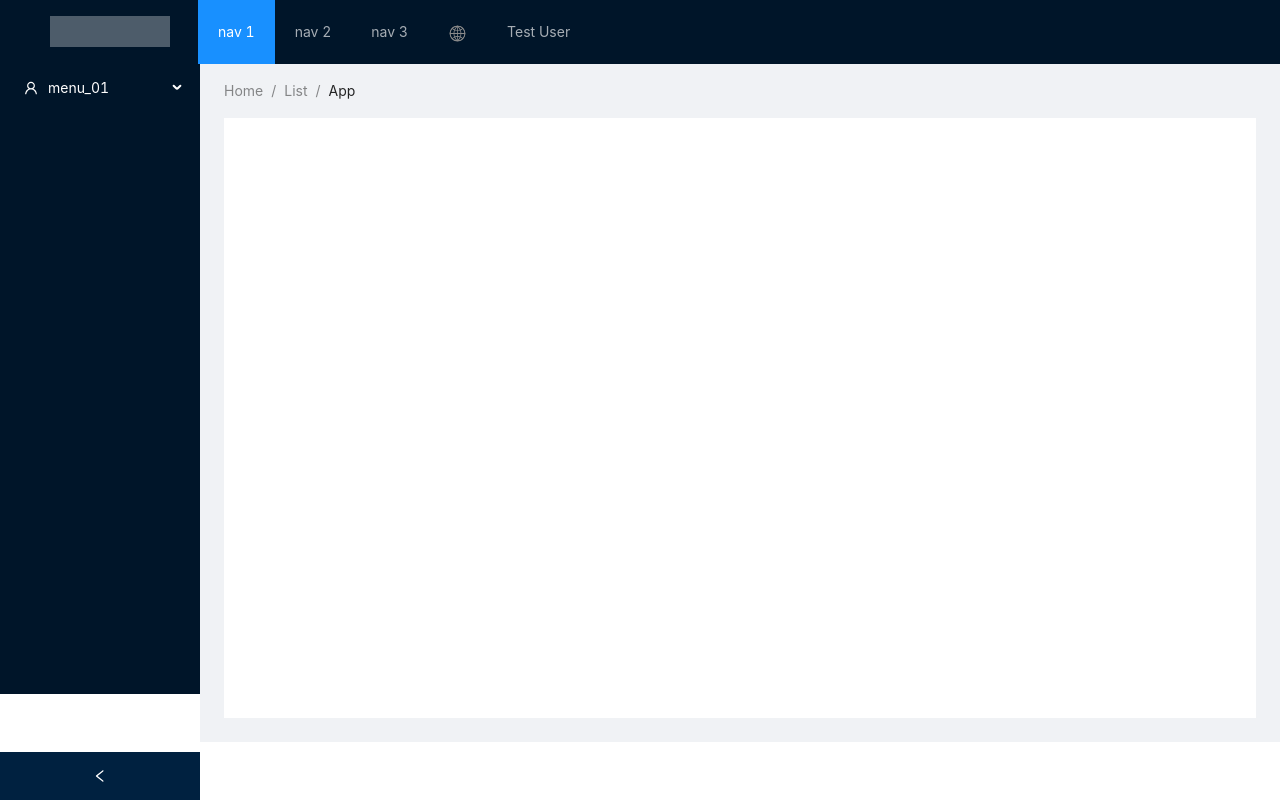
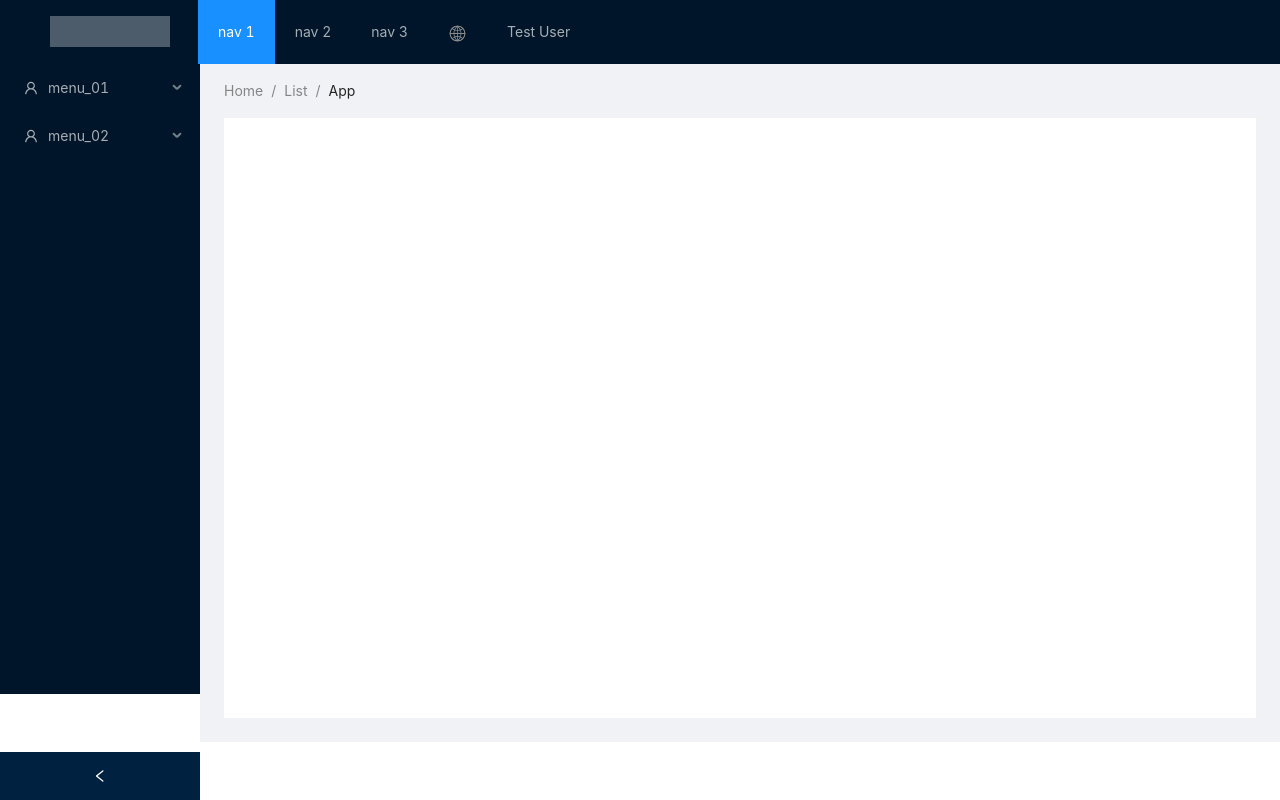
Before and after one commit to zhoumary/antd-hws, a React (Create React App) app: page /user in a window 1280 px wide. Built offline with nearby package versions, Linux system fonts and the light colour scheme; no server answers.

Commit message:
render menus

```diff
--- a/src/layouts/MenuLayout.tsx
+++ b/src/layouts/MenuLayout.tsx
@@ -22,6 +22,7 @@ type Props = {
 
 const MenuLayout: React.FC<Props> = props => {
   const [menus, setMenus] = useState({});
+  const [subMenus, setSubMenus] = useState({})
   const [collapsed, setCollapsed] = useState(false);
 
   const [data, setData] = useState({});
@@ -37,12 +38,13 @@ const MenuLayout: React.FC<Props> = props => {
   };
 
   useEffect(() => {
-    renderMenu();
-  }, [menus]);
+    // renderMenu();
+  }, []);
+
 
   const renderMenuItems = (menusItems: any) => {
     return  (<SubMenu
-      key={menusItems.id}
+      key={menusItems.code}
       title={
         <span>
           <UserOutlined />
@@ -55,15 +57,126 @@ const MenuLayout: React.FC<Props> = props => {
   }
 
   const renderSubMenus = (subMenus: any) => {
-    console.log(subMenus.length)
+    console.log("child" + subMenus.length)
     if (subMenus.length == 1) {
-      return <Menu.Item key={subMenus[0].id}>{subMenus[0].name}</Menu.Item>
+      // judge its subMenus count
+      let menuItems:any = [];
+      if (subMenus[0].subMenus.length == 0) {
+        menuItems.push(<Menu.Item key={subMenus[0].code}>{subMenus[0].name}</Menu.Item>)
+      } else if (subMenus[0].subMenus.length >= 1) {
+        menuItems.push(renderMenuItems(subMenus[0]))
+      }
+      if (menuItems) {
+        return menuItems
+      }
     } else if (subMenus.length > 1) {
-      return subMenus.map(renderMenuItems)
+      let menuItems:any = [];
+      subMenus.map((subMenu:any) => {
+        // judge its subMenus count
+        if (subMenu.subMenus.length == 0) {
+          menuItems.push(<Menu.Item key={subMenu.code}>{subMenu.name}</Menu.Item>)
+        } else if (subMenu.subMenus.length >= 1) {
+          menuItems.push(renderMenuItems(subMenu))
+        }
+      })
+      if (menuItems) {
+        return menuItems
+      }
     } else if (subMenus.length == 0) {
       return
     }
   }
+
+  // mock menus to render home menu
+  const mockMenus = [{
+    id: 1,
+    code: "01",
+    sequence: 1,
+    name: "menu_01",
+    subMenus: [{
+            id: 1,
+            code: "0101",
+            sequence: 1,
+            name: "menu_0101",
+            subMenus: [{
+              id: 1,
+              code: "010101",
+              sequence: 1,
+              name: "menu_010101",
+              subMenus: []
+          }, {
+            id: 2,
+            code: "010102",
+            sequence: 2,
+            name: "menu_010102",
+            subMenus: []
+        }]
+        },
+        {
+            id: 2,
+            code: "0102",
+            sequence: 2,
+            name: "menu_0102",
+            subMenus: [{
+              id: 1,
+              code: "010201",
+              sequence: 1,
+              name: "menu_010201",
+              subMenus: [{
+                id: 1,
+                code: "01020101",
+                sequence: 1,
+                name: "menu_01020101",
+                subMenus: []
+            }]
+          }]
+        }
+    ]
+  },{
+    id: 2,
+    code: "02",
+    sequence: 2,
+    name: "menu_02",
+    subMenus: [{
+            id: 1,
+            code: "0201",
+            sequence: 1,
+            name: "menu_0201",
+            subMenus: [{
+              id: 1,
+              code: "020101",
+              sequence: 1,
+              name: "menu_020101",
+              subMenus: []
+          }, {
+            id: 2,
+            code: "010202",
+            sequence: 2,
+            name: "menu_010202",
+            subMenus: []
+        }]
+        },
+        {
+            id: 2,
+            code: "0202",
+            sequence: 2,
+            name: "menu_0202",
+            subMenus: [{
+              id: 1,
+              code: "020201",
+              sequence: 1,
+              name: "menu_020201",
+              subMenus: [{
+                id: 1,
+                code: "02020101",
+                sequence: 1,
+                name: "menu_01020101",
+                subMenus: []
+            }]
+          }]
+        }
+    ]
+  }]
 
   const renderMenu = () => {
     const userIDCookie = new Cookies();
@@ -140,57 +253,6 @@ const MenuLayout: React.FC<Props> = props => {
     </Menu>
   );
 
-  // mock menus to render home menu
-  const mockMenus = [{
-    id: 1,
-    code: "01",
-    sequence: 1,
-    name: "menu_01",
-    subMenus: [{
-            id: 1,
-            code: "0101",
-            sequence: 1,
-            name: "menu_0101",
-            subMenus: [{
-                    id: 1,
-                    code: "010101",
-                    sequence: 1,
-                    name: "menu_010101",
-                    subMenus: []
-                }, {
-                    id: 2,
-                    code: "010102",
-                    sequence: 2,
-                    name: "menu_010102",
-                    subMenus: []
-                }
-            ]
-        },
-        {
-            id: 2,
-            code: "0102",
-            sequence: 2,
-            name: "menu_0102",
-            subMenus: [{
-                    id: 1,
-                    code: "010201",
-                    sequence: 1,
-                    name: "menu_010201",
-                    subMenus: [{
-                            id: 1,
-                            code: "01020101",
-                            sequence: 1,
-                            name: "menu_01020101",
-                            subMenus: []
-                        }
-                    ]
-                }
-            ]
-        }
-    ]
-  }]
-  console.log(mockMenus.length)
-
   return (
     <Layout>
       <Header className="header">
@@ -230,8 +292,8 @@ const MenuLayout: React.FC<Props> = props => {
           <Menu
             theme="dark"
             mode="inline"
-            defaultSelectedKeys={["1"]}
-            defaultOpenKeys={["sub1"]}
+            // defaultSelectedKeys={["1"]}
+            // defaultOpenKeys={["sub1"]}
             style={{ height: "100%", borderRight: 0 }}
           >
             {mockMenus.map(renderMenuItems)}
--- a/src/pages/Register.tsx
+++ b/src/pages/Register.tsx
@@ -25,6 +25,7 @@ const Register = () => {
   });
   let selectedRoles:any = [];
   let allRoles:any = [];
+  let allShowRoles:any = [];
   let allRolesDesc:any = [];
   const [isRoleError, setIsRoleError] = useState(false);
   const [roleError, setRoleError] = useState("");
@@ -78,7 +79,7 @@ const Register = () => {
 
   const loadRolesDesc = () => {
     allRoles.foreach((eachOne:any) => {
-      return (<Option key={eachOne.id} value={eachOne.id}>{eachOne.description}</Option>)
+      allShowRoles.push(<Option key={eachOne.id} value={eachOne.id}>{eachOne.description}</Option>)
     })
   }
 
@@ -265,7 +266,7 @@ const Register = () => {
                   setContent({ ...content, roles: selectedRoles });
                 }}
               >
-                {loadRolesDesc}
+                {allShowRoles}
               </Select>
             </Form.Item>
 
--- a/src/pages/Welcome.tsx
+++ b/src/pages/Welcome.tsx
@@ -46,22 +46,25 @@ const Welcome = () => {
           }
           setIsError(true);
         });
+    } else {
+      setIsError(true);
+      setError("The user information is incomplete.")
     }
   };
 
   const renderUserInfo = () => {
     if (userInfo) {
-      // Object.keys(userInfo).map(function(key, index) {
-      //   return (
-      //     <Card
-      //         style={{ marginTop: 16 }}
-      //         type="inner"
-      //         title="Inner Card title"
-      //       >
-      //         userInfo[key]
-      //     </Card>
-      //   )
-      // });
+      Object.keys(userInfo).map(function(key, index) {
+        return (
+          <Card
+              style={{ marginTop: 16 }}
+              type="inner"
+              title="Inner Card title"
+            >
+              userInfo.key
+          </Card>
+        )
+      });
     }
   }
 
@@ -90,7 +93,7 @@ const Welcome = () => {
               type="inner"
               title="User"
             >
-              User Information
+              {renderUserInfo}
             </Card>
             )}
           </Card>
```
